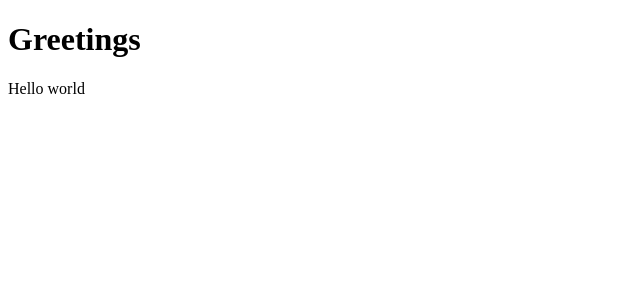
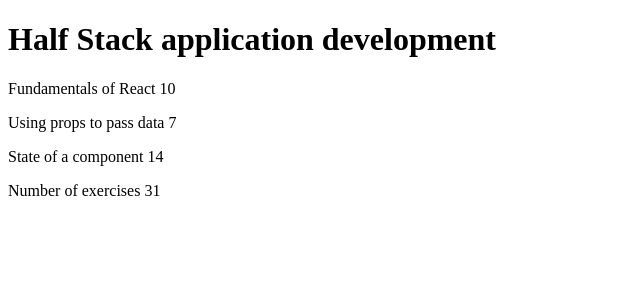
Before and after one commit to a1exanddrovich/FullStackOpen, a React (Create React App) app in the folder part1/: page / in a window 1280 px wide. Shown: the top 300 px of the page, without its empty margins (0-640 px from the left). Built offline with nearby package versions, Linux system fonts and the light colour scheme.

Commit message:
Ex 1.1 -1.2 are done

```diff
--- a/part1/src/App.js
+++ b/part1/src/App.js
@@ -1,18 +1,58 @@
-import React from "react";
-
-const Hello = () => {
+const Header = (props) => {
     return (
         <div>
-            <p>Hello world</p>
+            <h1>{props.courseName}</h1>
+        </div>
+    )
+}
+
+const Total = (props) => {
+    return (
+        <div>
+            <p>Number of exercises {props.totalCount}</p>
+        </div>
+    )
+}
+
+const Part = (props) => {
+    return (
+        <div>
+            <p>
+                {props.name} {props.countEx}
+            </p>
+        </div>
+    )
+}
+
+const Content = (props) => {
+    return (
+        <div>
+            <Part name={props.firstPart} countEx={props.countExFirst}/>
+            <Part name={props.secondPart} countEx={props.countExSecond}/>
+            <Part name={props.thirdPart} countEx={props.countExThird}/>
         </div>
     )
 }
 
 const App = () => {
+    const course = 'Half Stack application development'
+    const part1 = 'Fundamentals of React'
+    const exercises1 = 10
+    const part2 = 'Using props to pass data'
+    const exercises2 = 7
+    const part3 = 'State of a component'
+    const exercises3 = 14
+
     return (
         <div>
-            <h1>Greetings</h1>
-            <Hello />
+            <Header courseName={course}/>
+            <Content firstPart={part1}
+                     countExFirst={exercises1}
+                     secondPart={part2}
+                     countExSecond={exercises2}
+                     thirdPart={part3}
+                     countExThird={exercises3}/>
+            <Total totalCount={exercises1 + exercises2 + exercises3}/>
         </div>
     )
 }
```
